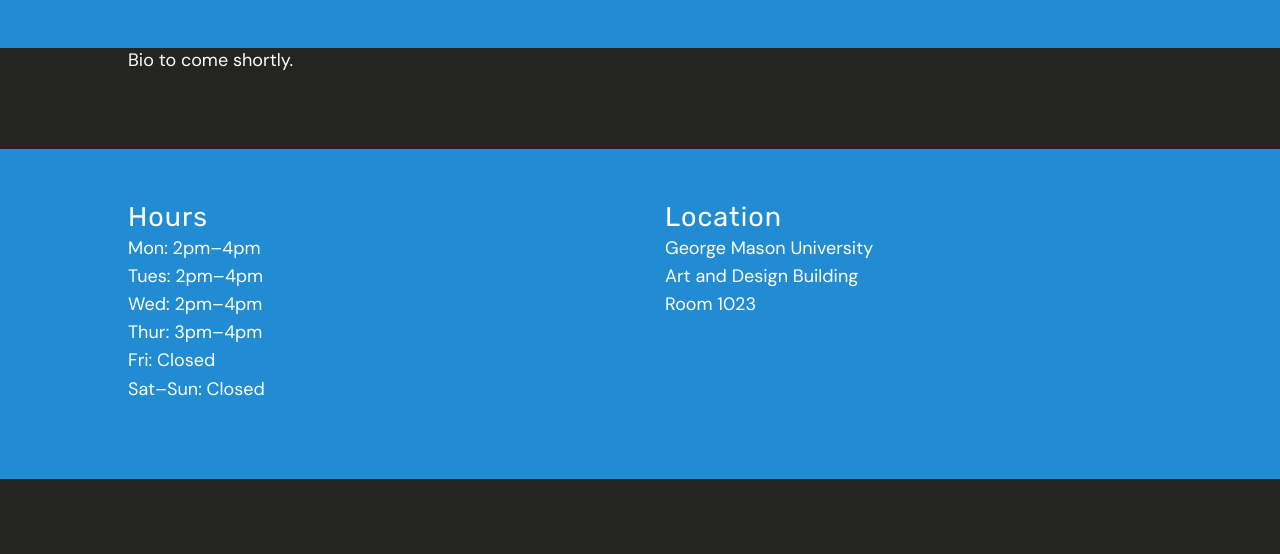
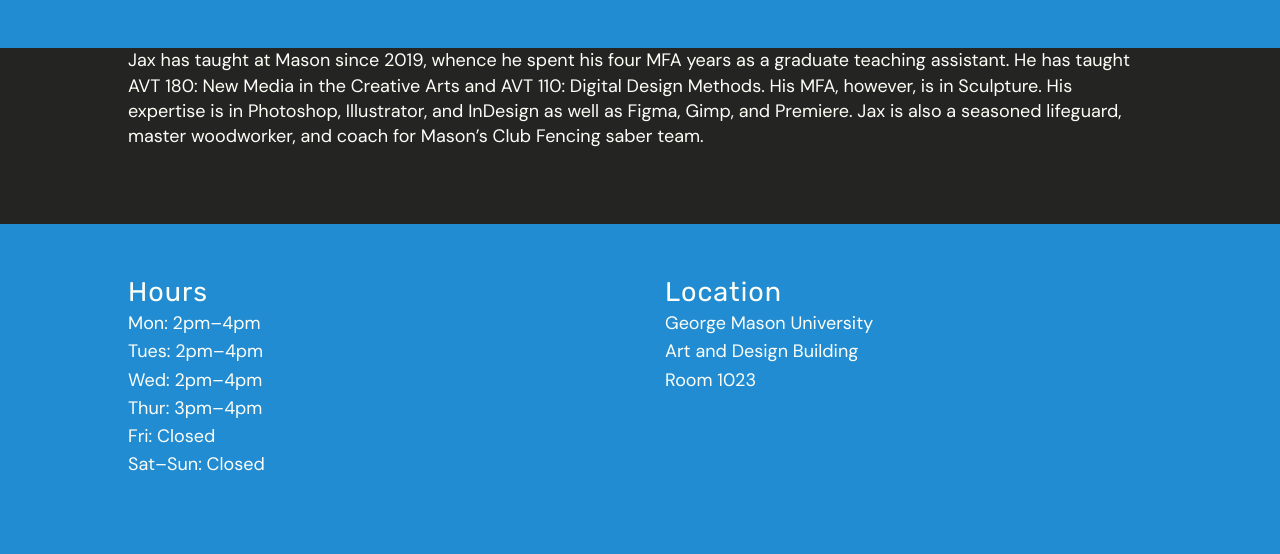
Before and after one commit to gmu-gd/open-studio, a Jekyll site: the page built from _posts/2024-01-01-jaxo.md, in a window 1280 px wide. Shown: the part 577-1131 px from the top of the page. Built offline with Jekyll 4.4.1, drawn with Linux system fonts in a browser that asks for light colours; nearby versions of some CDN libraries; before the commit the page ends 1056 px from its top, so only the background shows below that.

Commit message:
Update 2024-01-01-jaxo.md

```diff
--- a/_posts/2024-01-01-jaxo.md
+++ b/_posts/2024-01-01-jaxo.md
@@ -1,9 +1,9 @@
 ---
 title: Jax Ohashi
 category: who
-areas:
+areas: Photo Manipulation, Illustration, Design Thinking
 image: 8-drake_02.gif
 times: Tuesday 2&ndash;4pm
 layout: post
 ---
-Bio to come shortly.
+Jax has taught at Mason since 2019, whence he spent his four MFA years as a graduate teaching assistant. He has taught AVT 180: New Media in the Creative Arts and AVT 110: Digital Design Methods. His MFA, however, is in Sculpture. His expertise is in Photoshop, Illustrator, and InDesign as well as Figma, Gimp, and Premiere. Jax is also a seasoned lifeguard, master woodworker, and coach for Mason’s Club Fencing saber team.
```
